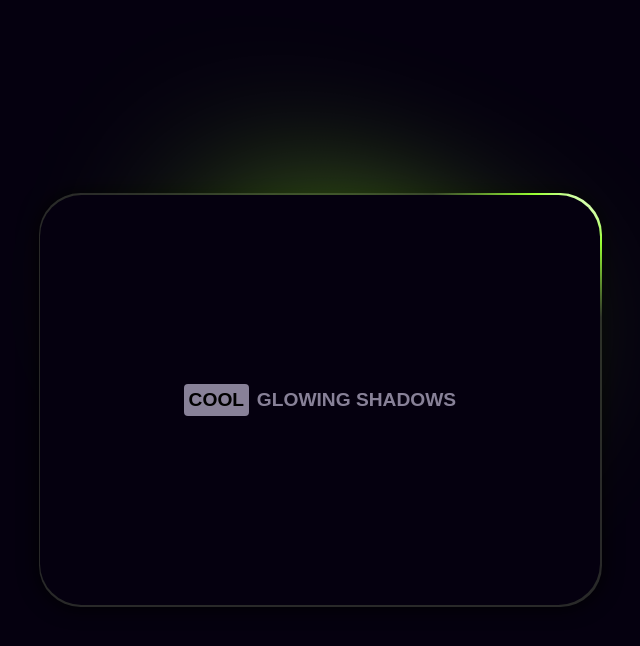
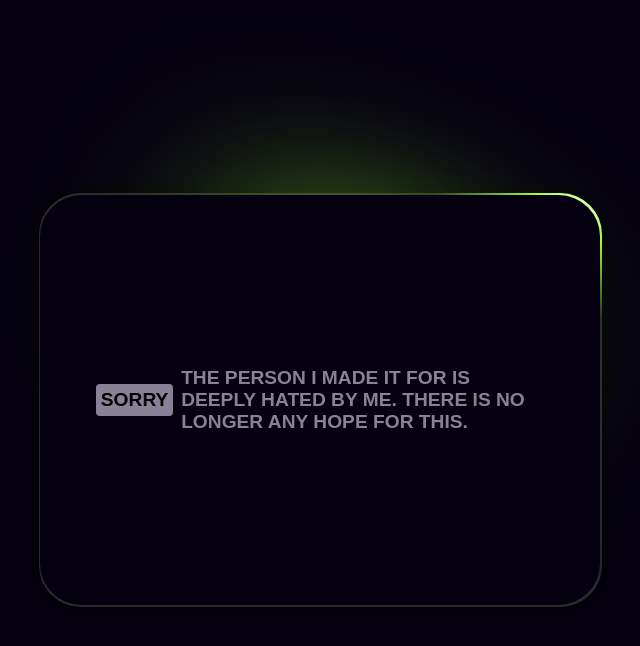
Before and after one commit to odflix/sorry, a plain HTML site: page index.html in a window 1280 px wide. Shown: the whole page, without its empty margins (320-960 px from the left). Drawn offline with Linux system fonts and the light colour scheme; a web font is replaced by a local one.

Commit message:
Update index.html

```diff
--- a/index.html
+++ b/index.html
@@ -2,7 +2,7 @@
 <html lang="en" >
 <head>
   <meta charset="UTF-8">
-  <title>CodePen - Sharp &amp; Glowing dark card | Chrome only</title>
+  <title>This Site is Dead!</title>
   <link rel="stylesheet" href="./style.css">
 
 </head>
@@ -11,7 +11,7 @@
 <div role="button">
   <span class="glow"></span>
   <div>
-    <span>cool</span>Glowing shadows
+    <span>Sorry</span>The person I made it for is deeply hated by me. There is no longer any hope for this.
   </div>
 </div>
 <!-- partial -->
```
